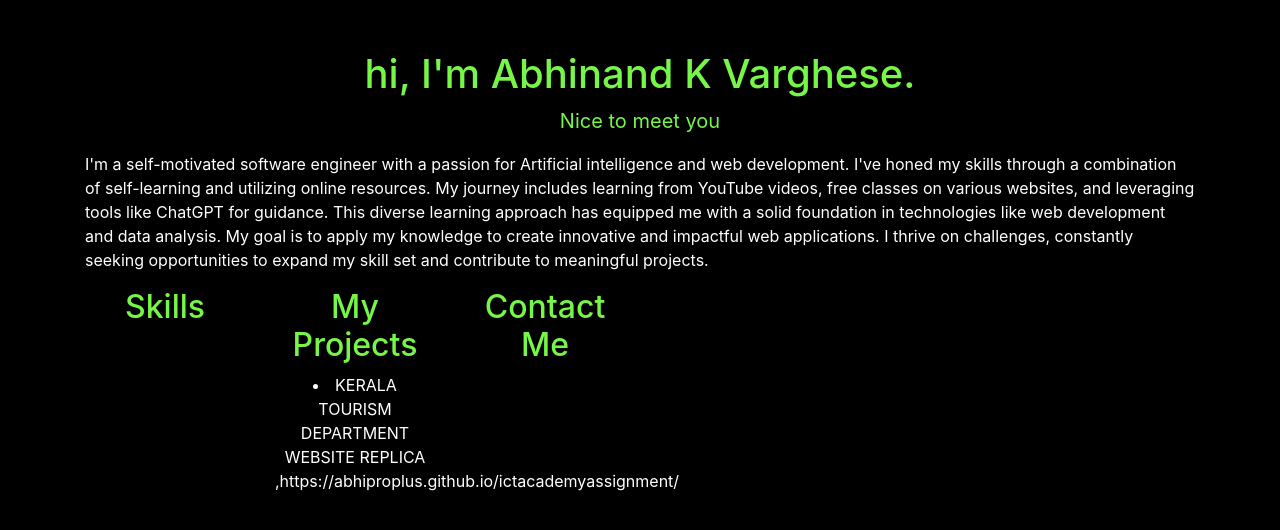
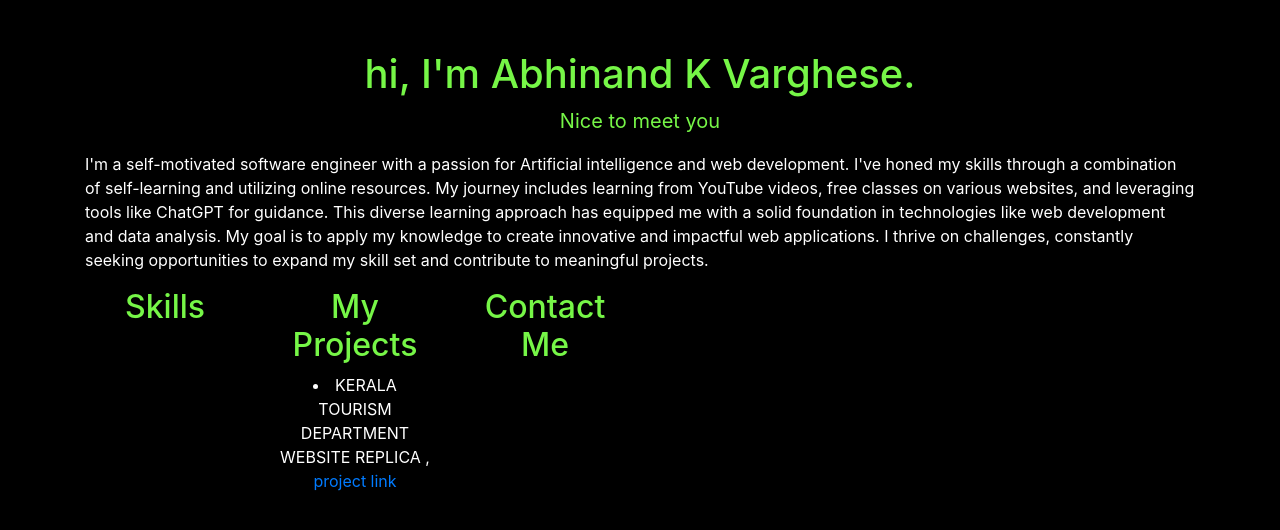
Before and after one commit to AbhiProPlus/myPersonalWebsite, a plain HTML site: page index.html in a window 1280 px wide. Both pictures are taken after a click on the element "My Projects". Drawn offline with nearby package versions, Linux system fonts and the light colour scheme.

Commit message:
Update index.html
href link for project kl t

```diff
--- a/index.html
+++ b/index.html
@@ -127,7 +127,14 @@
                 <section class="title-section" id="projects">
                     <h2 class="section-title">My Projects</h2>
                     <div class="section-content">
-                        <li> KERALA TOURISM DEPARTMENT WEBSITE REPLICA ,https://abhiproplus.github.io/ictacademyassignment/ </li>
+                        <li> KERALA TOURISM
+                            DEPARTMENT WEBSITE
+                            REPLICA ,
+                            <a href = https://
+                                abhiproplus.
+                                github.io/
+                                ictacademyassignment
+                                />project link </a> </li>
                         <!-- Add details about your projects here -->
                     </div>
                 </section>
```
